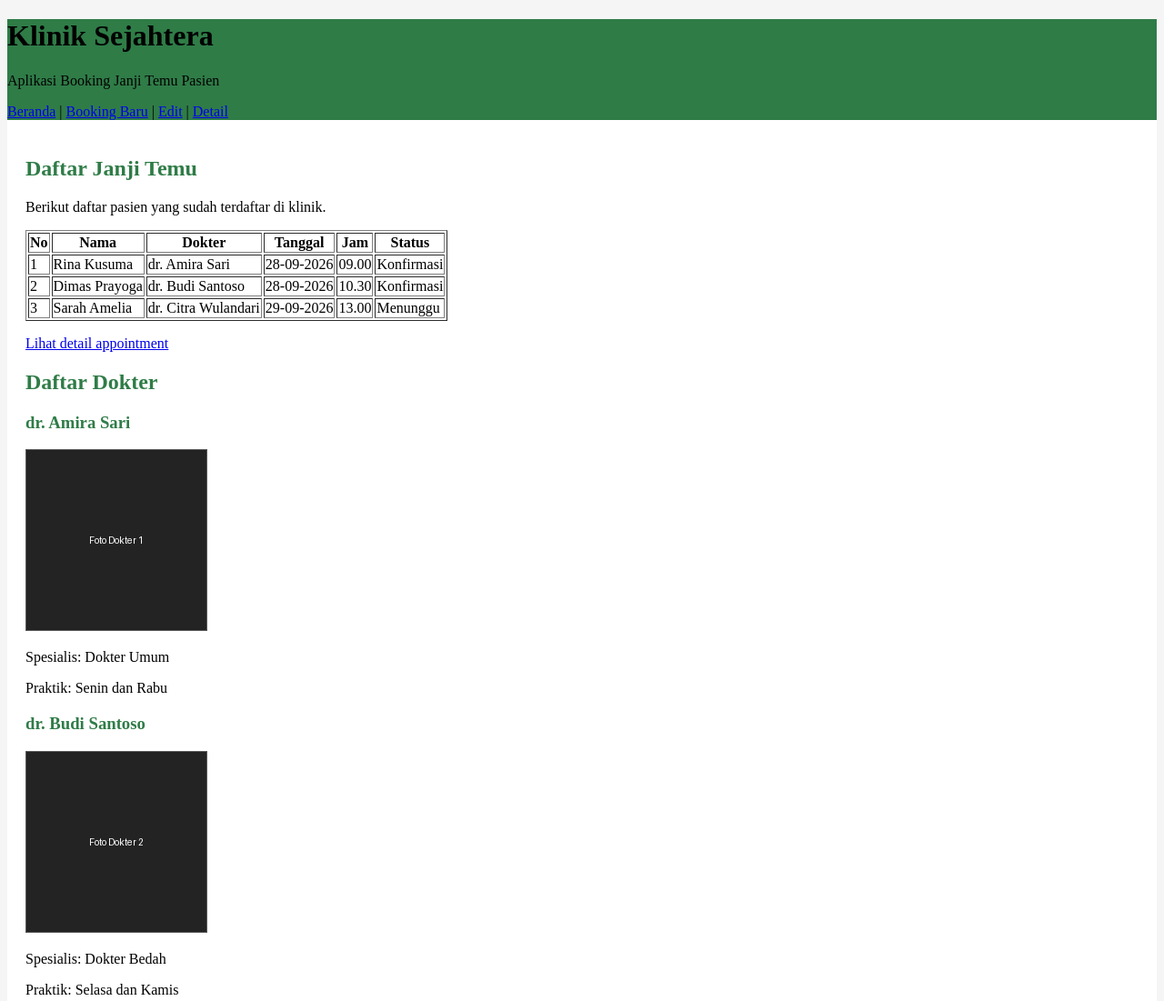
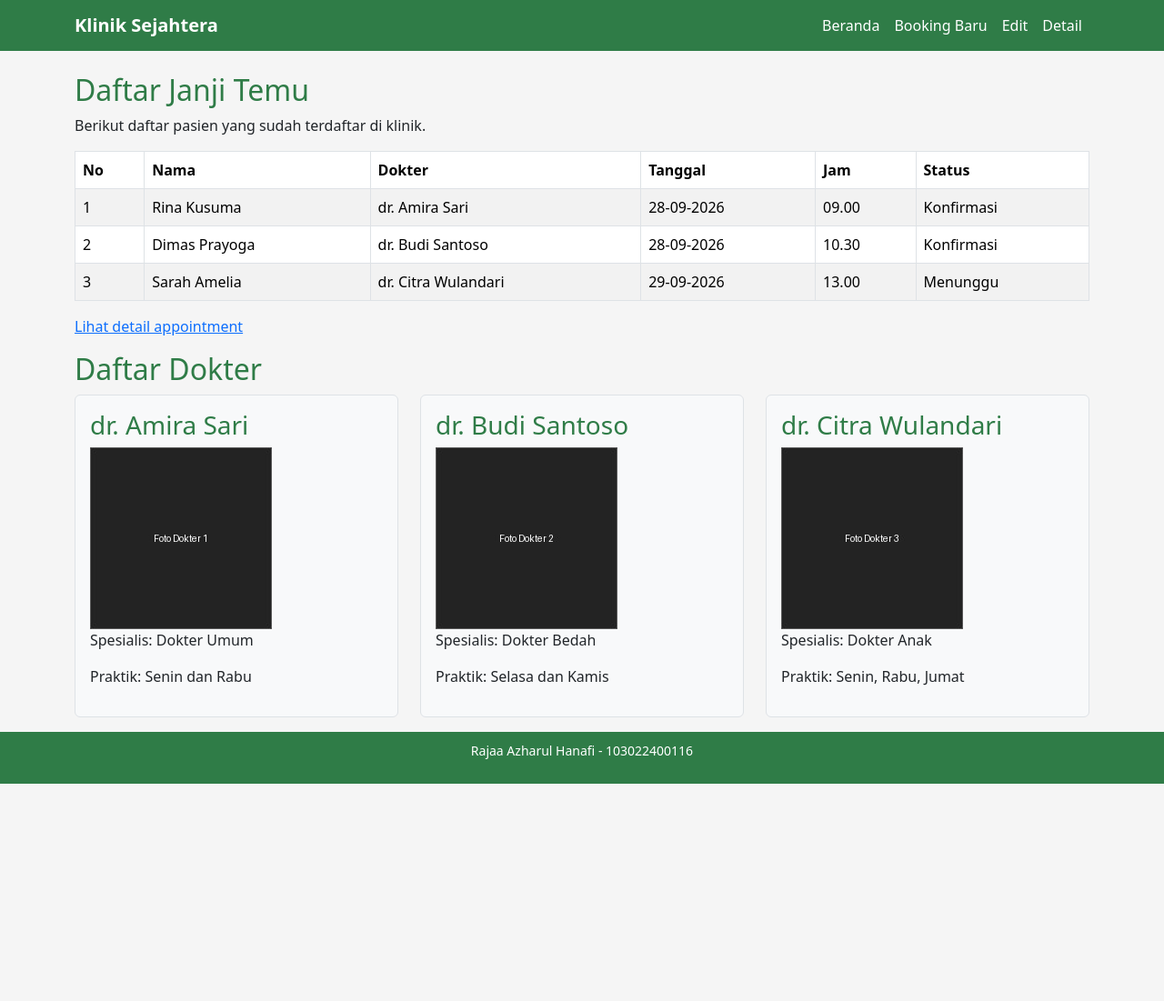
Before and after one commit to jinsakai-j/booking-klinik, a plain HTML site: page index.html in a window 1280 px wide. Shown: the top 1101 px of the page at 91% size. After the commit the page ends 862 px from the top, so only its background shows below. Drawn offline with nearby package versions, Linux system fonts and the light colour scheme.

Commit message:
mengubah index pakai bootstrap

```diff
--- a/index.html
+++ b/index.html
@@ -1,32 +1,37 @@
 <!DOCTYPE html>
-<html>
+<html lang="id">
 <head>
 <meta charset="utf-8">
 <meta name="viewport" content="width=device-width, initial-scale=1.0">
 <title>Klinik Sejahtera</title>
+<link href="https://cdn.jsdelivr.net/npm/bootstrap@5.3.3/dist/css/bootstrap.min.css" rel="stylesheet">
 <link rel="stylesheet" href="style.css">
 </head>
 <body>
 
+<nav class="navbar navbar-expand-lg">
   <div class="container">
-<header>
-  <h1>Klinik Sejahtera</h1>
-  <p>Aplikasi Booking Janji Temu Pasien</p>
-  <nav>
-    <a href="index.html"><span class="menu-item">Beranda</span></a> |
-    <a href="booking.html"><span class="menu-item">Booking Baru</span></a> |
-    <a href="edit.html"><span class="menu-item">Edit</span></a> |
-    <a href="detail.html"><span class="menu-item">Detail</span></a>
+    <a class="navbar-brand" href="index.html">Klinik Sejahtera</a>
+    <button class="navbar-toggler" type="button" data-bs-toggle="collapse" data-bs-target="#menuUtama">
+      <span class="navbar-toggler-icon"></span>
+    </button>
+    <div class="collapse navbar-collapse" id="menuUtama">
+      <ul class="navbar-nav ms-auto">
+        <li class="nav-item"><a class="nav-link" href="index.html">Beranda</a></li>
+        <li class="nav-item"><a class="nav-link" href="booking.html">Booking Baru</a></li>
+        <li class="nav-item"><a class="nav-link" href="edit.html">Edit</a></li>
+        <li class="nav-item"><a class="nav-link" href="detail.html">Detail</a></li>
+      </ul>
+    </div>
+  </div>
 </nav>
-</header>
 
-<main>
-
+<div class="container mt-4">
   <h2>Daftar Janji Temu</h2>
-
   <p>Berikut daftar pasien yang sudah terdaftar di klinik.</p>
 
-<table border="1">
+  <table class="table table-striped table-bordered">
+    <thead>
       <tr>
         <th>No</th>
         <th>Nama</th>
@@ -35,6 +40,8 @@
         <th>Jam</th>
         <th>Status</th>
       </tr>
+    </thead>
+    <tbody>
       <tr>
         <td>1</td>
         <td>Rina Kusuma</td>
@@ -59,39 +66,47 @@
         <td>13.00</td>
         <td>Menunggu</td>
       </tr>
+    </tbody>
   </table>
 
   <p><a href="detail.html">Lihat detail appointment</a></p>
 
   <h2>Daftar Dokter</h2>
 
-<article>
+  <div class="row">
+    <div class="col-md-4 mb-3">
+      <div class="border rounded bg-light p-3">
         <h3>dr. Amira Sari</h3>
-  <img src="gambar/dr-amira.jpg" alt="Foto dr. Amira Sari, dokter umum">
+        <img src="gambar/dr-amira.jpg" alt="Foto dr. Amira Sari, dokter umum" class="img-fluid">
         <p>Spesialis: Dokter Umum</p>
         <p>Praktik: Senin dan Rabu</p>
-</article>
+      </div>
+    </div>
 
-<article>
+    <div class="col-md-4 mb-3">
+      <div class="border rounded bg-light p-3">
         <h3>dr. Budi Santoso</h3>
-  <img src="gambar/dr-budi.jpg" alt="Foto dr. Budi Santoso, dokter bedah">
+        <img src="gambar/dr-budi.jpg" alt="Foto dr. Budi Santoso, dokter bedah" class="img-fluid">
         <p>Spesialis: Dokter Bedah</p>
         <p>Praktik: Selasa dan Kamis</p>
-</article>
+      </div>
+    </div>
 
-<article>
+    <div class="col-md-4 mb-3">
+      <div class="border rounded bg-light p-3">
         <h3>dr. Citra Wulandari</h3>
-  <img src="gambar/dr-citra.jpg" alt="Foto dr. Citra Wulandari, dokter anak">
+        <img src="gambar/dr-citra.jpg" alt="Foto dr. Citra Wulandari, dokter anak" class="img-fluid">
         <p>Spesialis: Dokter Anak</p>
         <p>Praktik: Senin, Rabu, Jumat</p>
-</article>
-
-</main>
+      </div>
+    </div>
+  </div>
+</div>
 
 <footer>
   <p class="footer-text">Rajaa Azharul Hanafi - 103022400116</p>
 </footer>
-</div>
 
+<script src="https://cdn.jsdelivr.net/npm/bootstrap@5.3.3/dist/js/bootstrap.bundle.min.js"></script>
 </body>
 </html>
```
Lines whose indentation alone changed are shown as unchanged.
